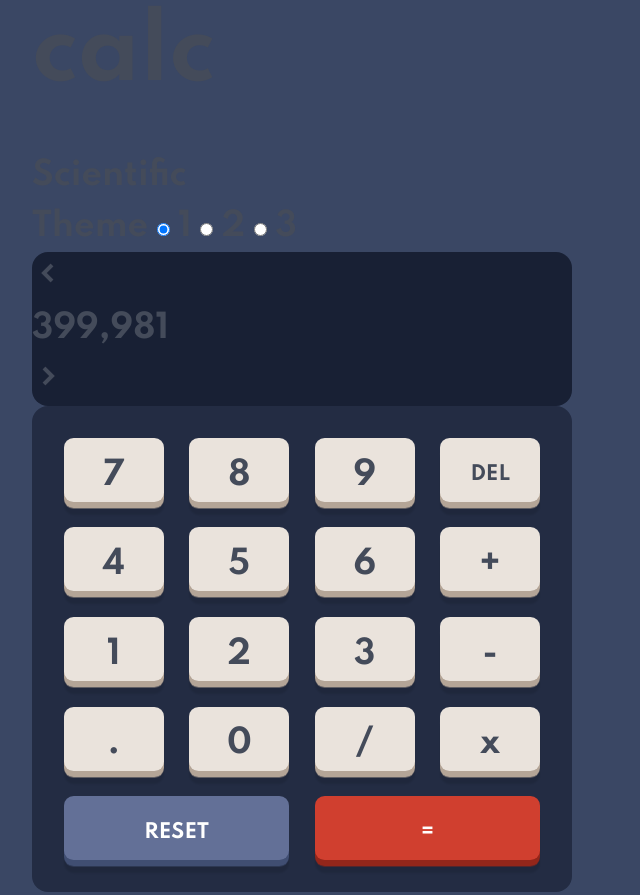
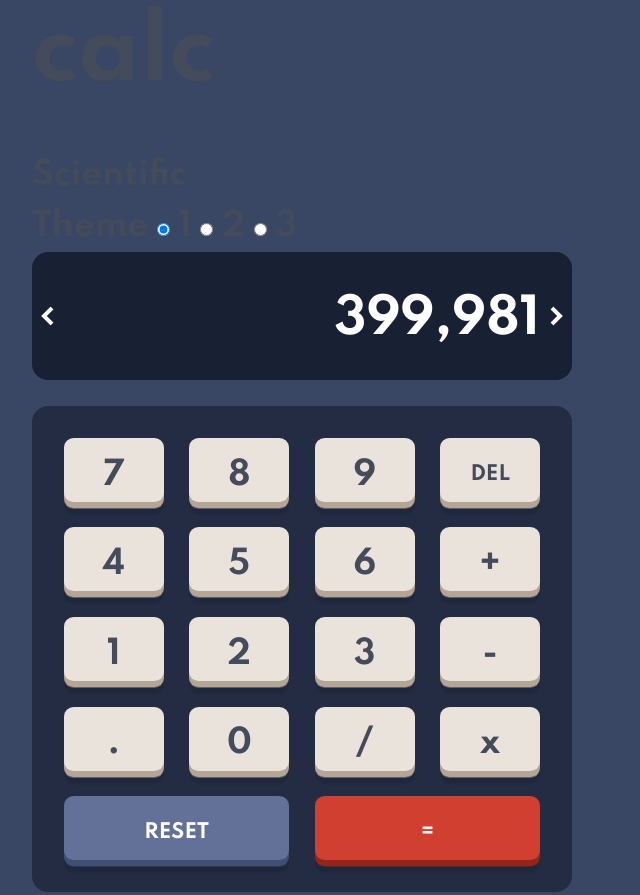
Before and after one commit to fbtot/calculator-app, a website built with webpack: page src/index.html in a window 1280 px wide. Shown: the part 29-924 px from the top of the page, without its empty margins (0-640 px from the left). Built offline with nearby package versions, Linux system fonts and the light colour scheme.

Commit message:
feat(css): add display styles

```diff
--- a/src/scss/components/_display.scss
+++ b/src/scss/components/_display.scss
@@ -1,5 +1,39 @@
 @use '../index.scss' as *;
 
 .display {
+  display: flex;
+  align-items: center;
+  margin-bottom: 0.8rem;
+  height: 4rem;
   background-color: var(--screen-background);
+  color: var(--text-color-2);
+  text-align: right;
 }
+
+.display__arrow--left,
+.display__arrow--right {
+  display: flex; // it centers the arrows vertically
+  cursor: pointer;
+}
+
+.display__arrow--right {
+  justify-self: right;
+  // margin-left: auto;
+}
+
+.display__content-container {
+  width: 100%;
+  text-align: right;
+  font-size: 1.5rem;
+  overflow: hidden;
+  padding: 3px;
+  position: relative;
+  height: 60px;
+  margin-left: auto;
+}
+
+.display__content {
+  position: absolute;
+  right: 0;
+  top: 0.25rem;
+}
```
